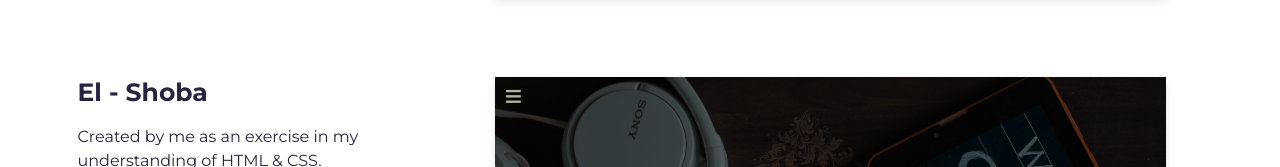
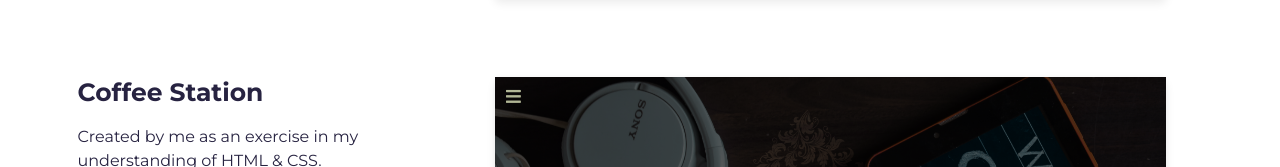
Before and after one commit to Fathurrahman1221/my-portfolio, a website built with Parcel: page src/index.html in a window 1280 px wide. Shown: the part 3433-3600 px from the top of the page. Built offline with nearby package versions, Linux system fonts and the light colour scheme.

Commit message:
Update index.html

```diff
--- a/src/index.html
+++ b/src/index.html
@@ -333,7 +333,7 @@
           <div class="row">
             <div class="col-lg-4 col-sm-12">
               <div class="project-wrapper__text load-hidden">
-                <h3 class="project-wrapper__text-title">El - Shoba</h3>
+                <h3 class="project-wrapper__text-title">Coffee Station</h3>
                 <div>
                   <p class="mb-4">
                     Created by me as an exercise in my understanding of HTML & CSS.
```
